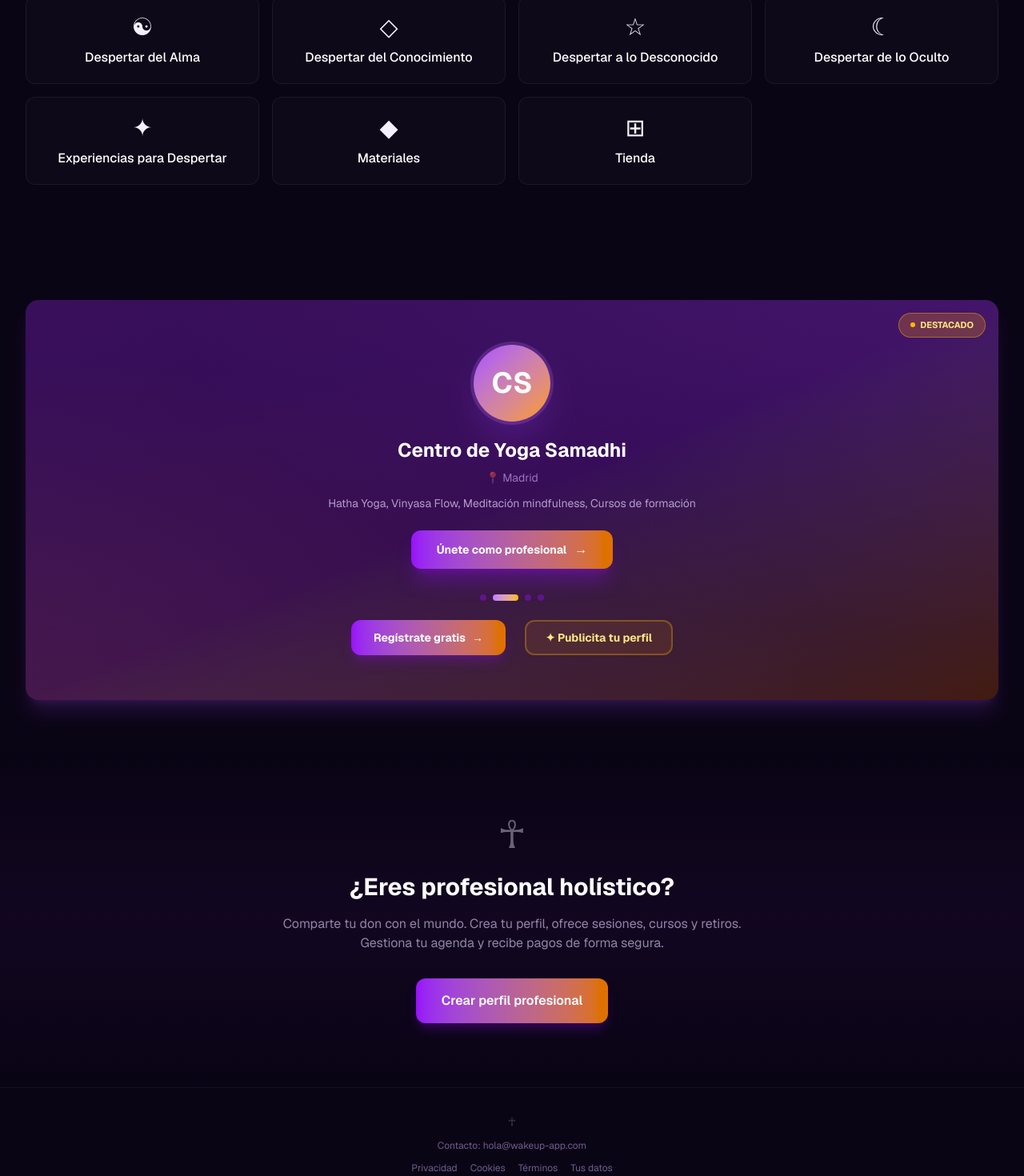
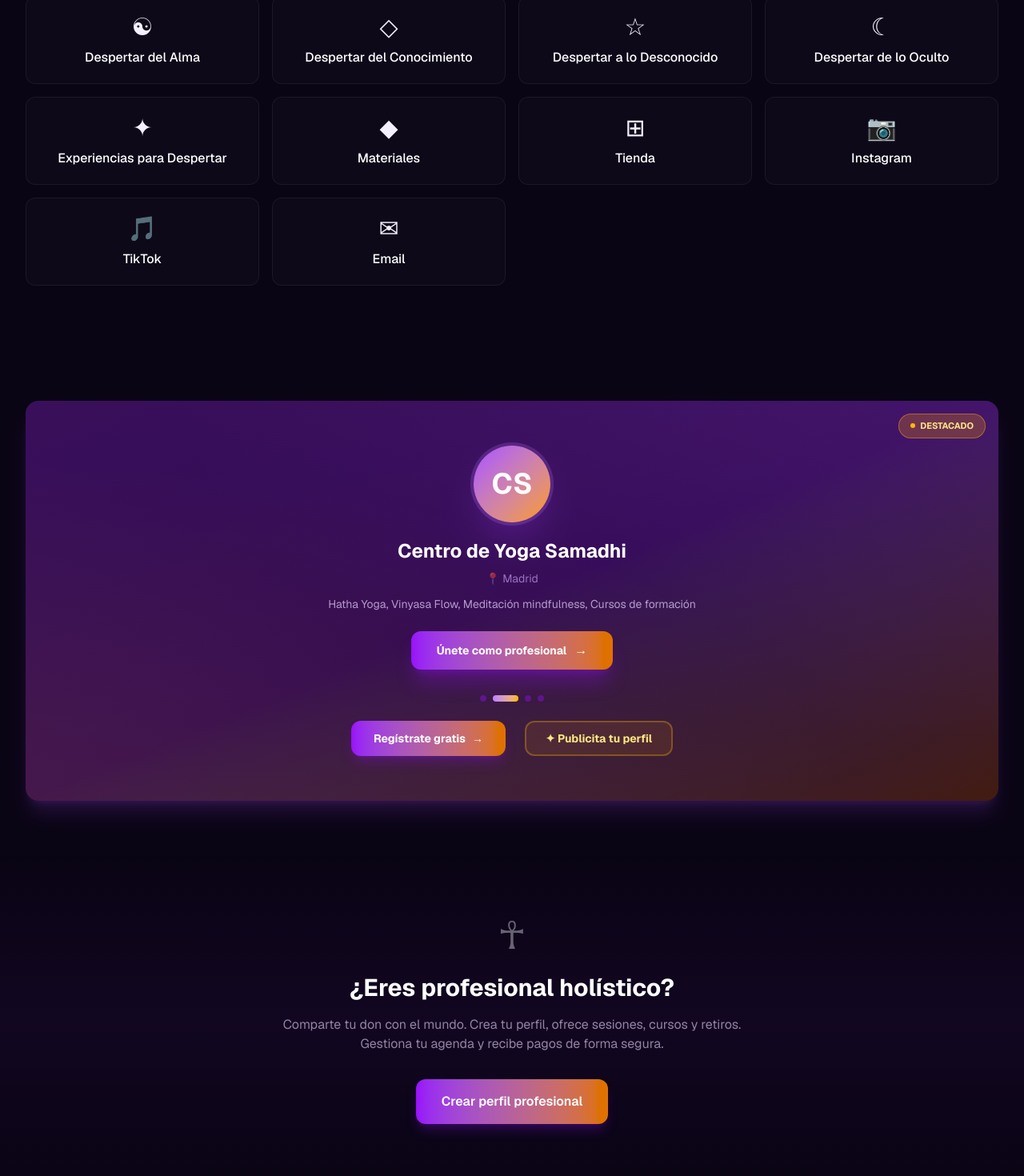
Before and after one commit to robernavarro1/wakeup, a Next.js app: page / in a window 1280 px wide. Shown: the part 962-2432 px from the top of the page at 80% size. Built offline with nearby package versions, Linux system fonts and the light colour scheme; no server answers.

Commit message:
fix: social links as category items below Tienda, remove floating sidebar

```diff
--- a/src/app/layout.tsx
+++ b/src/app/layout.tsx
@@ -5,7 +5,6 @@ import { AuthProvider } from "@/providers/AuthProvider"
 import { Navbar } from "@/components/Navbar"
 import { AIAdvisorWrapper } from "@/components/AIAdvisorWrapper"
 import { CookieConsentBanner } from "@/components/CookieConsentBanner"
-import { SocialBar } from "@/components/SocialLinks"
 
 const geistSans = Geist({
   variable: "--font-geist-sans",
@@ -63,7 +62,6 @@ export default function RootLayout({
       <body className="flex min-h-full flex-col">
         <AuthProvider>
           <Navbar />
-          <SocialBar />
           <main className="flex-1">{children}</main>
           <AIAdvisorWrapper />
           <CookieConsentBanner />
--- a/src/app/page.tsx
+++ b/src/app/page.tsx
@@ -1,6 +1,5 @@
 import Link from "next/link"
 import { FeaturedCarousel } from "@/components/FeaturedCarousel"
-import { SocialFooter } from "@/components/SocialLinks"
 
 const heroBtnStyle = `
   .hero-btn {
@@ -29,6 +28,9 @@ const categories = [
   { name: "Experiencias para Despertar", icon: "✦", href: "/explore?g=experiencias" },
   { name: "Materiales", icon: "◆", href: "/explore?c=materiales" },
   { name: "Tienda", icon: "⊞", href: "/products" },
+  { name: "Instagram", icon: "📷", href: "https://instagram.com", external: true },
+  { name: "TikTok", icon: "🎵", href: "https://tiktok.com", external: true },
+  { name: "Email", icon: "✉", href: "mailto:hola@wakeup-app.com", external: true },
 ]
 
 export default function Home() {
@@ -86,6 +88,7 @@ export default function Home() {
               <Link
                 key={cat.name}
                 href={cat.href}
+                {...((cat as any).external ? { target: "_blank", rel: "noopener noreferrer" } : {})}
                 className="flex flex-col items-center gap-2 rounded-xl border border-white/[0.06] bg-white/[0.02] px-3 py-4 text-center transition hover:border-purple-500/30 hover:bg-white/[0.05] sm:px-4 sm:py-5"
               >
                 <span className="text-2xl sm:text-3xl">{cat.icon}</span>
@@ -139,9 +142,6 @@ export default function Home() {
               <Link href="/terms" className="hover:text-purple-300 transition">Términos</Link>
               <Link href="/data" className="hover:text-purple-300 transition">Tus datos</Link>
             </div>
-            <div className="flex items-center justify-center">
-              <SocialFooter />
-            </div>
             <p>Wakeup &copy; {new Date().getFullYear()} &mdash; Despierta tu conciencia</p>
           </div>
         </div>
```
